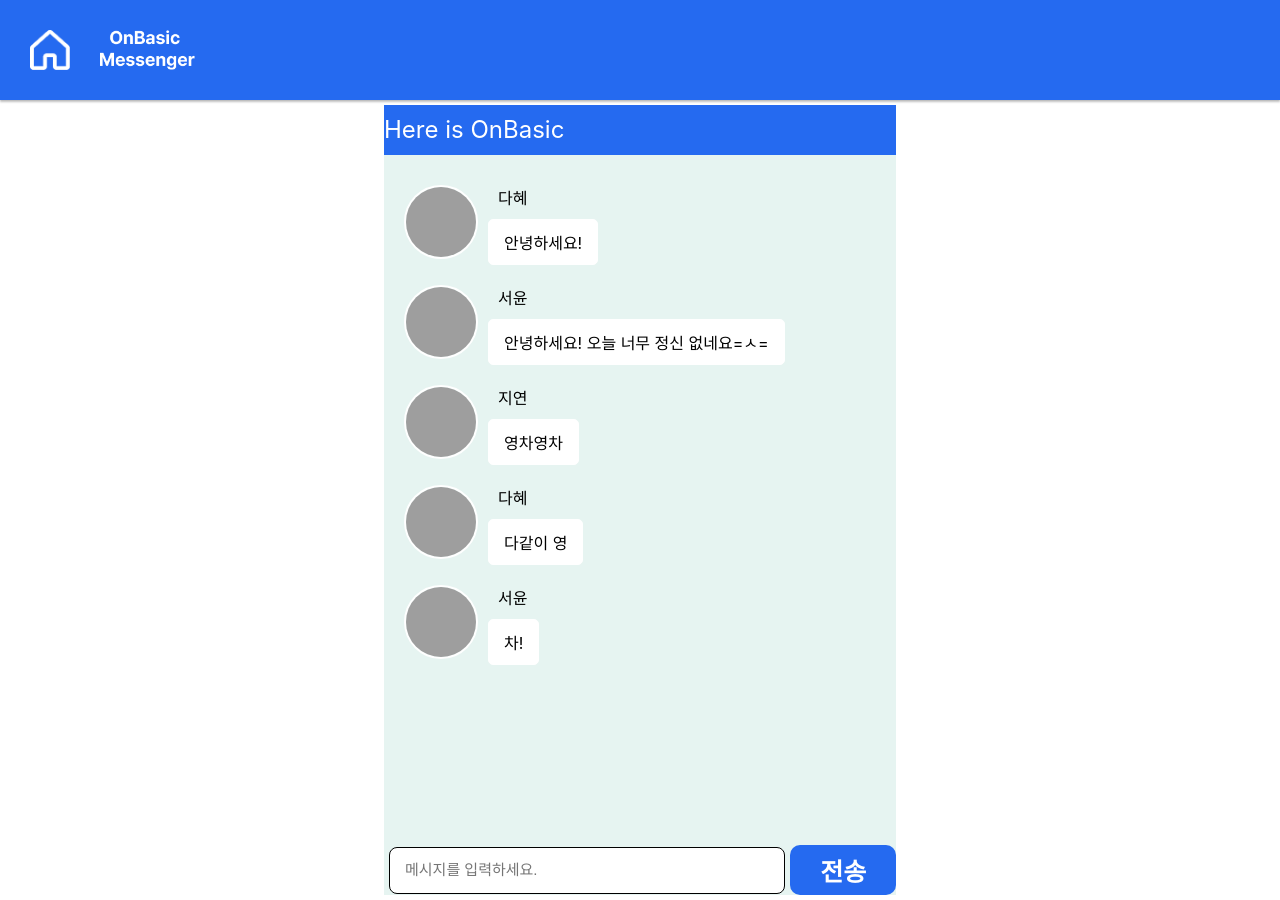
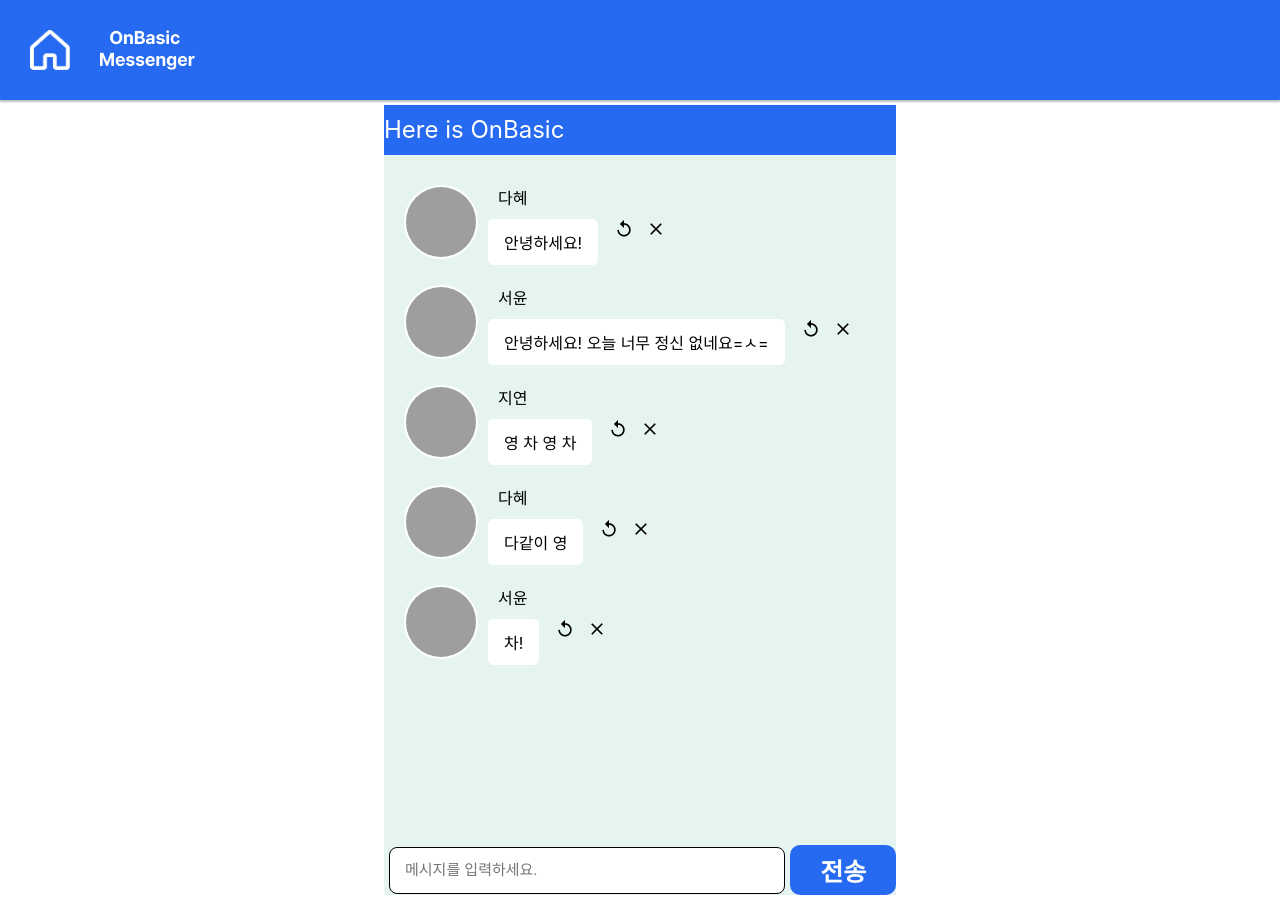
Before and after one commit to On-Basic/OnBasic_Messenger, a React (Create React App) app: page /main in a window 1280 px wide. Built offline with nearby package versions, Linux system fonts and the light colour scheme; grey boxes are pictures that could not be loaded.

Commit message:
Modify : 대화 출력(map 수정)

```diff
--- a/src/Components/Main/Chat.jsx
+++ b/src/Components/Main/Chat.jsx
@@ -7,13 +7,21 @@ import { useSelector } from 'react-redux';
 import ChatContentList from './ChatContentList';
 
 const Chat = () => {
-  const userName = useSelector((state) => state.login.userName);
-  console.log(userName);
+  const chatList = useSelector(state=>state.message);
 
   return (
     <ChatBar>
       <ChatTitle>Here is OnBasic</ChatTitle>
-      <ChatContentList />
+      <Container>
+      {chatList &&
+        chatList.map((chatItem, idx)=>{
+        return(
+          <ChatContentList
+            key={idx}
+            chatItem={chatItem}
+          />)
+      })}
+      </Container>
       <InputContent>
         <Input
           type="text"
@@ -43,6 +51,13 @@ const ChatTitle = styled.div`
   font-size: 24px;
 `;
 
+const Container = styled.div`
+  padding: 20px;
+  z-index: 10;
+  height: 650px;
+  overflow-y: scroll;
+`;
+
 const InputContent = styled.div`
   height: 50px;
   display: flex;
--- a/src/Components/Main/ChatContentList.jsx
+++ b/src/Components/Main/ChatContentList.jsx
@@ -1,120 +1,29 @@
 import styled from 'styled-components';
+import { PALLETS } from 'Styles/theme';
+import ReButton from 'Components/common/ReButton';
 
-const ChatContentList = (replyData, userId) => {
-  // const [message, setMessage] = useState();
-  // const [isReply, setIsReply] = useState(false);
-
-  //   useEffect(() => {
-  //     if (replyData.id !== 0 && !isReply) {
-  //       setMessage(
-  //         `${replyData.userName}\n` +
-  //           `${replyData.message}\n` +
-  //           `(회신)\n` +
-  //           message
-  //       );
-  //       setIsReply(true);
-  //     }
-  //   }, [replyData]);
-
+const ChatContentList = ({chatItem}) => {
   return (
-    <Container>
-      {/* user 1-1*/}
       <UserWrapper>
         <div>
           <ChatMessageProfile
-            src="https://i.pinimg.com/564x/d8/f6/c8/d8f6c8953df073892c77e85f95f150ce.jpg"
-            alt=""
+            src={chatItem.profileImage}
           />
         </div>
         <div>
           <UserInfo>
-            <UserInfo>다혜</UserInfo>
+            <UserInfo>{chatItem.userName}</UserInfo>
           </UserInfo>
           <ChatMessageContent>
-            <Content>안녕하세요!</Content>
+            <Content>{chatItem.message}</Content>
           </ChatMessageContent>
         </div>
+        <ReButton />
       </UserWrapper>
-      {/* user 2-1*/}
-      <UserWrapper>
-        <div>
-          <ChatMessageProfile
-            src="https://i.pinimg.com/564x/7a/d6/42/7ad642b810878fe3ae1b956321722cea.jpg"
-            alt=""
-          />
-        </div>
-        <div>
-          <UserInfo>
-            <UserInfo>서윤</UserInfo>
-          </UserInfo>
-          <ChatMessageContent>
-            <Content>안녕하세요! 오늘 너무 정신 없네요=ㅅ=</Content>
-          </ChatMessageContent>
-        </div>
-      </UserWrapper>
-      {/* user 3-1*/}
-      <UserWrapper>
-        <div>
-          <ChatMessageProfile
-            src="https://i.pinimg.com/564x/12/e2/a3/12e2a389fed908a03c3412a961dd6f7f.jpg"
-            alt=""
-          />
-        </div>
-        <div>
-          <UserInfo>
-            <UserInfo>지연</UserInfo>
-          </UserInfo>
-          <ChatMessageContent>
-            <Content>영차영차</Content>
-          </ChatMessageContent>
-        </div>
-      </UserWrapper>
-      {/* user 1-2*/}
-      <UserWrapper>
-        <div>
-          <ChatMessageProfile
-            src="https://i.pinimg.com/564x/d8/f6/c8/d8f6c8953df073892c77e85f95f150ce.jpg"
-            alt=""
-          />
-        </div>
-        <div>
-          <UserInfo>
-            <UserInfo>다혜</UserInfo>
-          </UserInfo>
-          <ChatMessageContent>
-            <Content>다같이 영</Content>
-          </ChatMessageContent>
-        </div>
-      </UserWrapper>
-      {/* user 2-2*/}
-      <UserWrapper>
-        <div>
-          <ChatMessageProfile
-            src="https://i.pinimg.com/564x/7a/d6/42/7ad642b810878fe3ae1b956321722cea.jpg"
-            alt=""
-          />
-        </div>
-        <div>
-          <UserInfo>
-            <UserInfo>서윤</UserInfo>
-          </UserInfo>
-          <ChatMessageContent>
-            <Content>차!</Content>
-          </ChatMessageContent>
-        </div>
-      </UserWrapper>
-    </Container>
   );
 };
 
 export default ChatContentList;
-
-const Container = styled.div`
-  padding: 20px;
-  z-index: 10;
-  height: 650px;
-  overflow-y: scroll;
-`;
 
 const UserWrapper = styled.div`
   display: flex;
@@ -125,7 +34,7 @@ const ChatMessageProfile = styled.img`
   object-fit: cover;
   width: 70px;
   height: 70px;
-  border: 2px solid white;
+  border: 2px solid ${PALLETS.WHITE};
   border-radius: 50%;
 `;
 
@@ -137,8 +46,8 @@ const ChatMessageContent = styled.div`
   flex: 1;
   margin: 10px;
   padding: 5px;
-  background-color: white;
-  border: 1px solid white;
+  background-color: ${PALLETS.WHITE};
+  border: 1px solid ${PALLETS.WHITE};
   border-radius: 5px;
 `;
 
```
